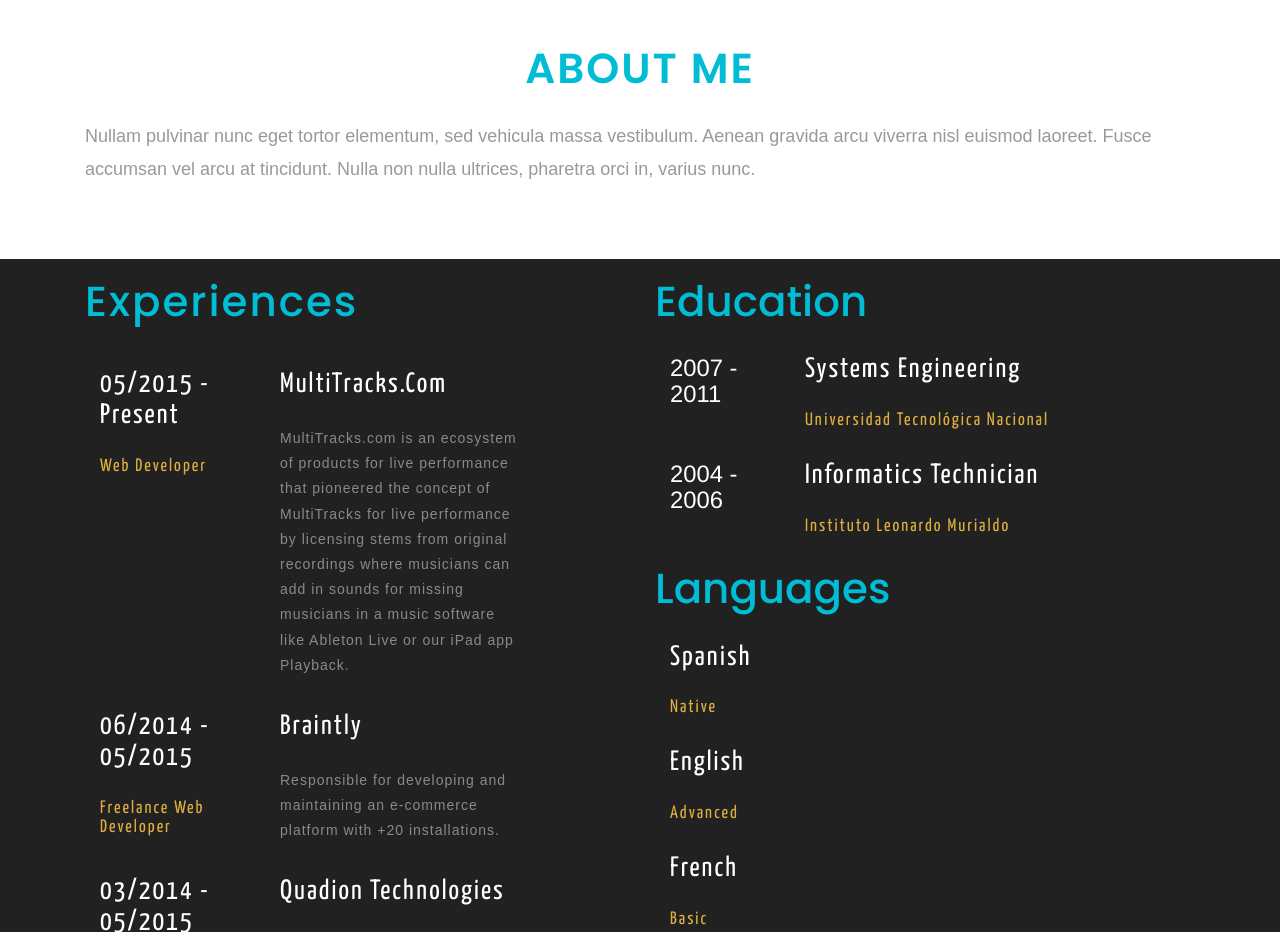
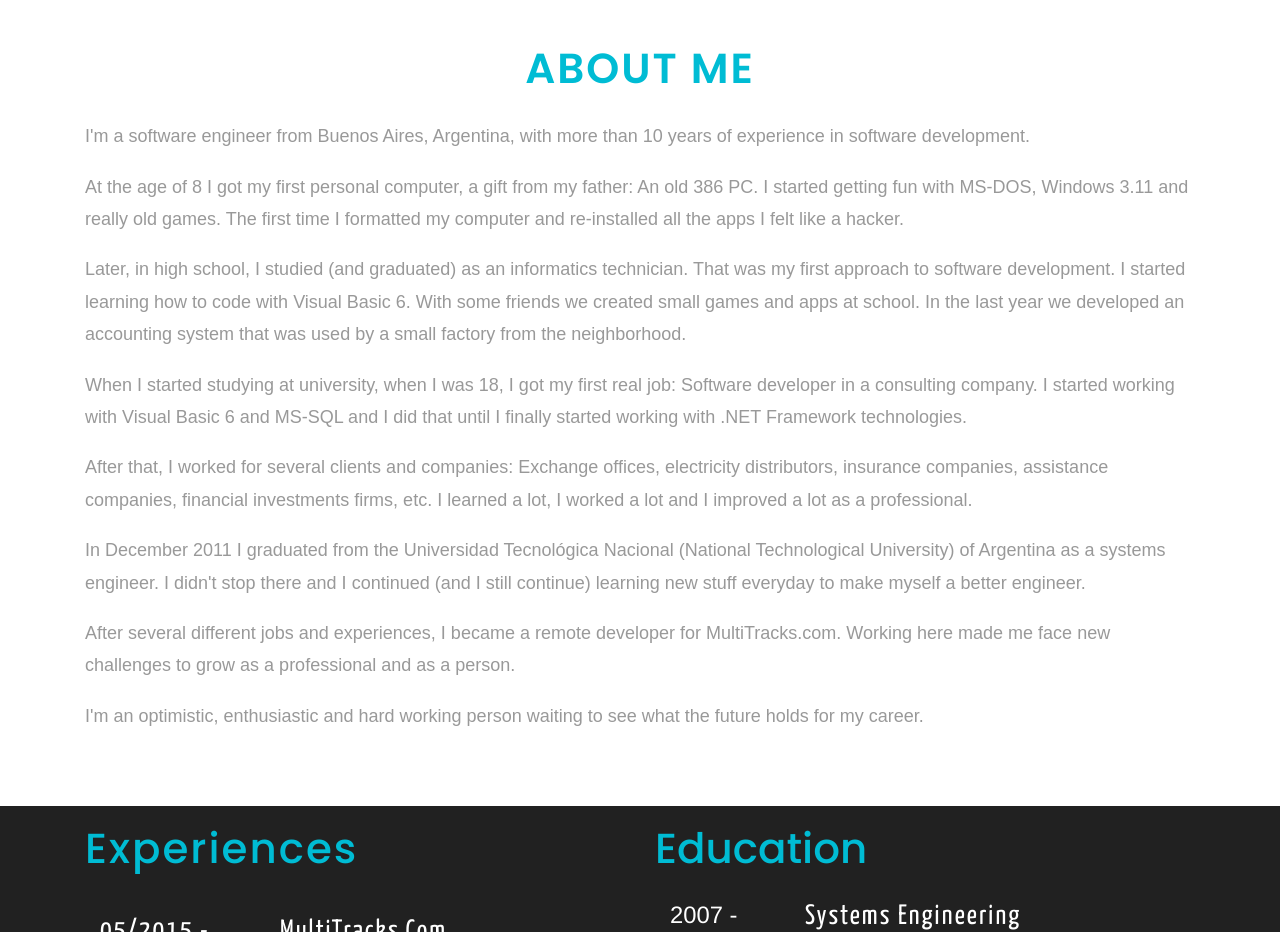
Before and after one commit to fgiuliani/fgiuliani.github.io, a plain HTML site: page index.html in a window 1280 px wide. Shown: the part 780-1712 px from the top of the page. Drawn offline with Linux system fonts and the light colour scheme.

Commit message:
edited About me

```diff
--- a/index.html
+++ b/index.html
@@ -66,7 +66,14 @@
 		<div class="w3-about-grids">
 		<div class=" w3-about-grids1">
 				<div class="col-md-12 w3-about-grid-right1">
-					<p> Nullam pulvinar nunc eget tortor elementum, sed vehicula massa vestibulum. Aenean gravida arcu viverra nisl euismod laoreet. Fusce accumsan vel arcu at tincidunt. Nulla non nulla ultrices, pharetra orci in, varius nunc.</p>
+					<p>I'm a software engineer from Buenos Aires, Argentina, with more than 10 years of experience in software development.</p>
+					<p>At the age of 8 I got my first personal computer, a gift from my father: An old 386 PC. I started getting fun with MS-DOS, Windows 3.11 and really old games. The first time I formatted my computer and re-installed all the apps I felt like a hacker.</p>
+					<p>Later, in high school, I studied (and graduated) as an informatics technician. That was my first approach to software development. I started learning how to code with Visual Basic 6. With some friends we created small games and apps at school. In the last year we developed an accounting system that was used by a small factory from the neighborhood.</p>
+					<p>When I started studying at university, when I was 18, I got my first real job: Software developer in a consulting company. I started working with Visual Basic 6 and MS-SQL and I did that until I finally started working with .NET Framework technologies.</p>
+					<p>After that, I worked for several clients and companies: Exchange offices, electricity distributors, insurance companies, assistance companies, financial investments firms, etc. I learned a lot, I worked a lot and I improved a lot as a professional.</p>
+					<p>In December 2011 I graduated from the Universidad Tecnológica Nacional (National Technological University) of Argentina as a systems engineer. I didn't stop there and I continued (and I still continue) learning new stuff everyday to make myself a better engineer.</p>
+					<p>After several different jobs and experiences, I became a remote developer for MultiTracks.com. Working here made me face new challenges to grow as a professional and as a person.</p>
+					<p>I'm an optimistic, enthusiastic and hard working person waiting to see what the future holds for my career.</p>
 					<div class="clearfix"></div>
 				</div>
 				</div>
```
